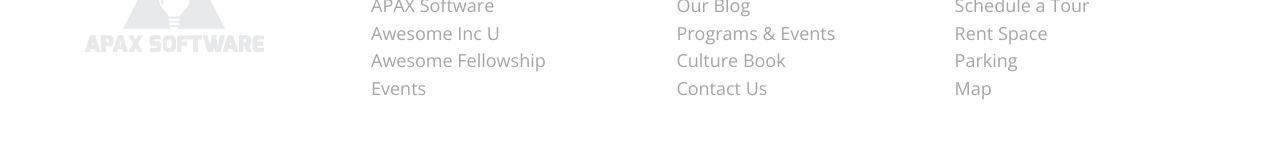
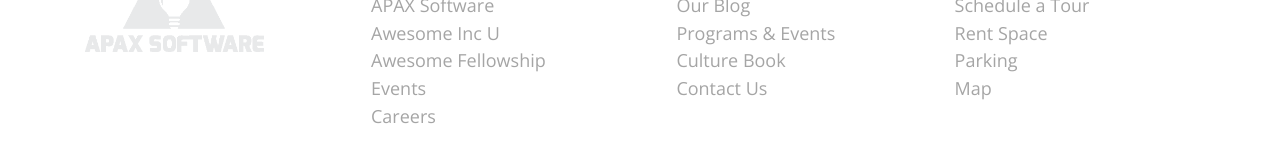
Before and after one commit to apax-software/apax-software, a Jekyll site: the page built from thanks.html, in a window 1280 px wide and 900 px high, scrolled down 50 px. Shown: the part 550-713 px from the top of the window. Built offline with Jekyll 4.4.1, drawn with Linux system fonts in a browser that asks for light colours; nearby versions of some CDN libraries.

Commit message:
added careers to footer

```diff
--- a/_includes/footer.html
+++ b/_includes/footer.html
@@ -42,6 +42,11 @@
               <td><a href="/contact">Contact Us</a></td>
               <td><a href="https://www.google.com/maps/place/348+E+Main+St,+Lexington,+KY+40507/@38.0419107,-84.4933001,17z/data=!4m2!3m1!1s0x884244e844532c33:0xb6919957af36b713" target="_blank">Map</a></td>
             </tr>
+            <tr>
+              <td><a href="https://www.awesomeinc.org/our-jobs/" target="_blank">Careers</a></td>
+              <td></td> <!-- blank -->
+              <td></td> <!-- blank -->
+            </tr>
           </table>
         </div> <!-- /col-lg-8 -->
       </div> <!-- /row items -->
```
